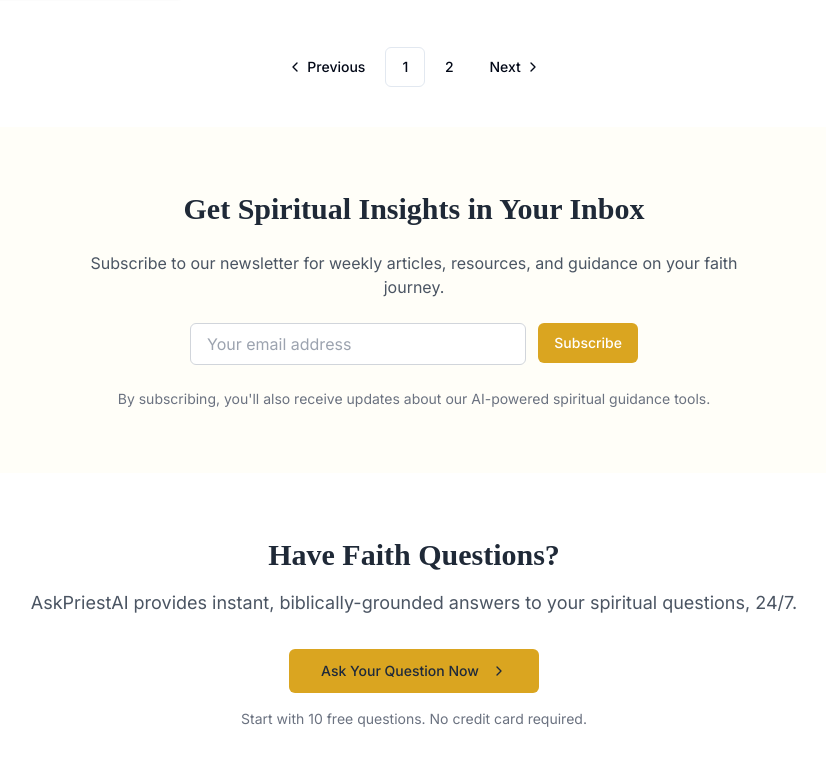
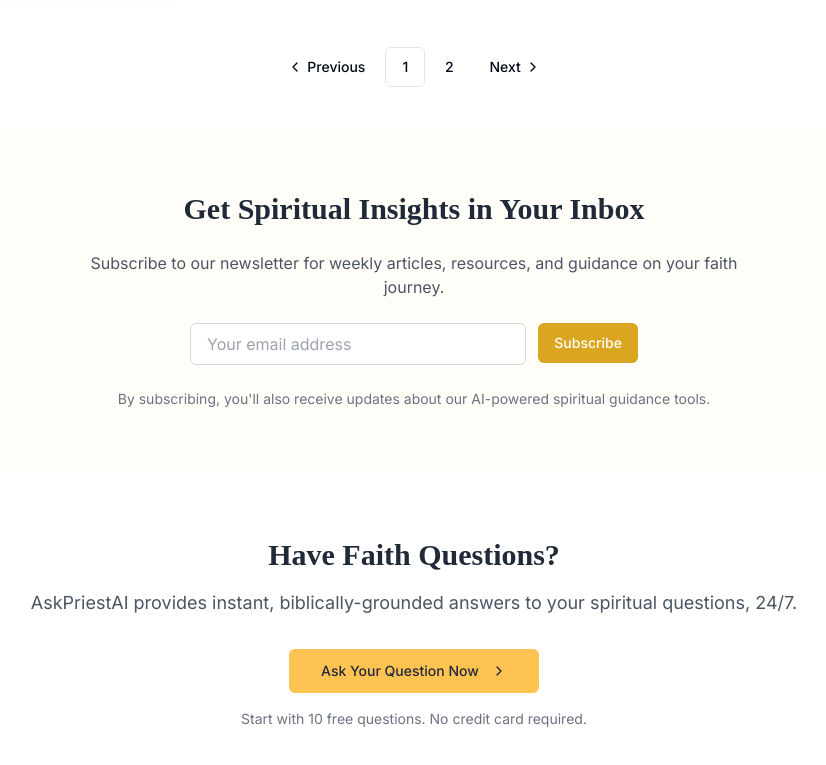
Before and after one commit to IlanVat/askpriest, a React (Vite) app: page /blog in a window 1280 px wide. Shown: the part 2893-3658 px from the top of the page, without its empty margins (226-1052 px from the left). Built offline with nearby package versions, Linux system fonts and the light colour scheme; a web font is replaced by a local one.

Commit message:
Update CTA button background color
Update the background color of the call to action buttons to #ffc352.

```diff
--- a/src/components/blog/CallToAction.tsx
+++ b/src/components/blog/CallToAction.tsx
@@ -16,7 +16,7 @@ export const CallToAction: React.FC = () => {
           </p>
           <Button
             size="lg"
-            className="bg-primary-gold-dark hover:bg-primary-gold-dark/90"
+            className="bg-[#ffc352] hover:bg-[#ffc352]/90 text-primary-foreground"
             onClick={() => window.location.href = 'https://landing.askpriestai.com'}
           >
             Ask Your Question Now
--- a/src/components/blog/InlineCTA.tsx
+++ b/src/components/blog/InlineCTA.tsx
@@ -2,11 +2,15 @@
 import React from "react";
 import { Button } from "@/components/ui/button";
 import { ChevronRight } from "lucide-react";
+
 export const InlineCTA: React.FC = () => {
   return <div className="bg-primary-gold-light/20 p-6 rounded-lg shadow-sm">
       <h3 className="text-xl font-bold mb-3 font-serif">Continue Your Spiritual Journey</h3>
       <p className="mb-4">Have questions about your faith? Need guidance on your spiritual journey? AskPriestAI provides instant, biblically-grounded answers to your deepest questions.</p>
-      <Button onClick={() => window.location.href = 'https://landing.askpriestai.com'} className="bg-primary-gold">
+      <Button
+        onClick={() => window.location.href = 'https://landing.askpriestai.com'}
+        className="bg-[#ffc352] hover:bg-[#ffc352]/90 text-primary-foreground"
+      >
         Ask Your Questions Now
         <ChevronRight className="ml-1 h-4 w-4" />
       </Button>
```
